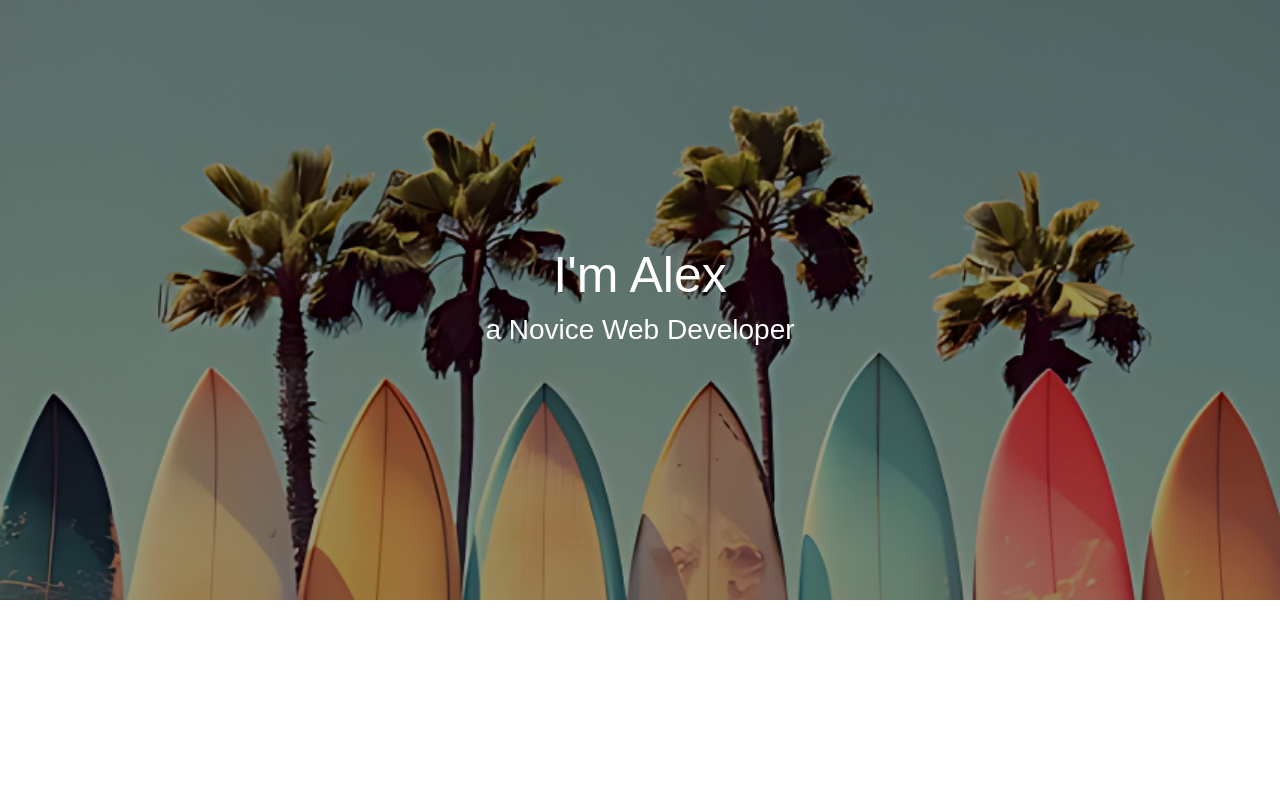
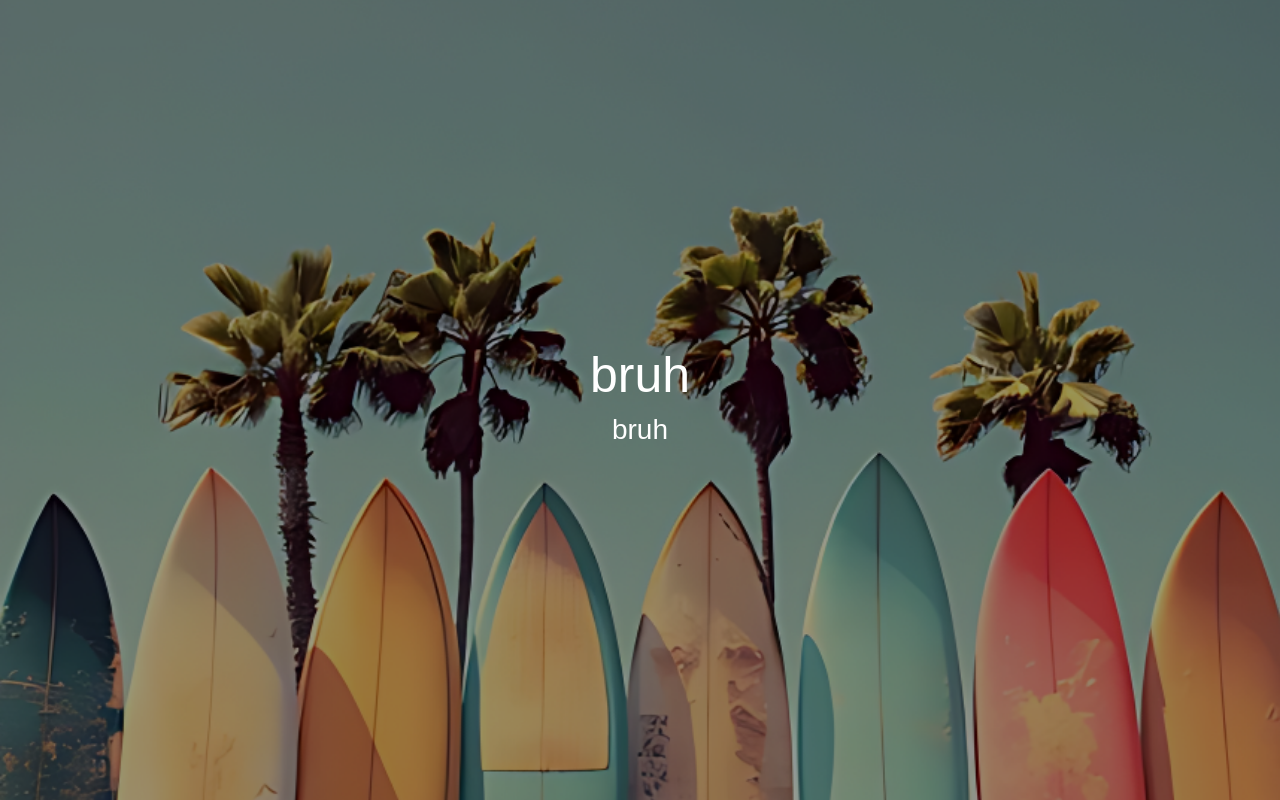
Before and after one commit to AlexandreMSVC/Web-Development-Projects, a plain HTML site: page Capstone Projects/Capstone Project 2/index.html in a window 1280 px wide. Drawn offline with nearby package versions, Linux system fonts and the light colour scheme; a web font is replaced by a local one.

Commit message:
updated Capstone Project 2

```diff
--- a/Capstone Projects/Capstone Project 2/index.html
+++ b/Capstone Projects/Capstone Project 2/index.html
@@ -14,8 +14,8 @@
     <section id="introduction">
         <div class="hero-image">
             <div class="hero-text">
-              <h1 style="font-size:50px">I'm Alex</h1>
-              <h3>a Novice Web Developer</h3>
+              <h1 style="font-size:50px">bruh</h1>
+              <h3>bruh</h3>
             </div>
           </div>
 
--- a/Capstone Projects/Capstone Project 2/style.css
+++ b/Capstone Projects/Capstone Project 2/style.css
@@ -5,7 +5,7 @@ body {
   .hero-image {
     background-image: url("./surfboards.png");
     background-color: #cccccc;
-    height: 75vh;
+    height: 100vh;
     background-position: center;
     background-repeat: no-repeat;
     background-size: cover;
```
